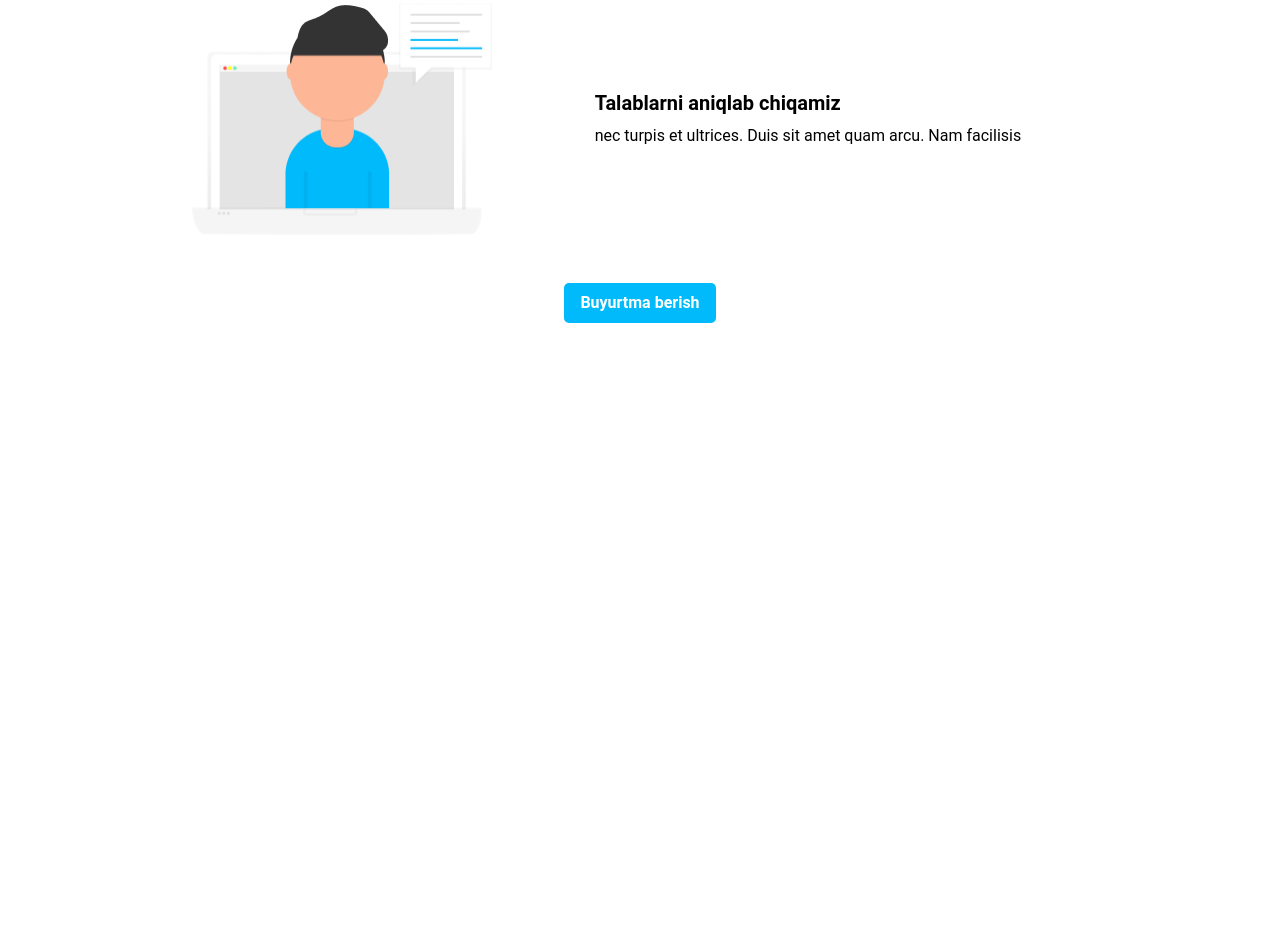
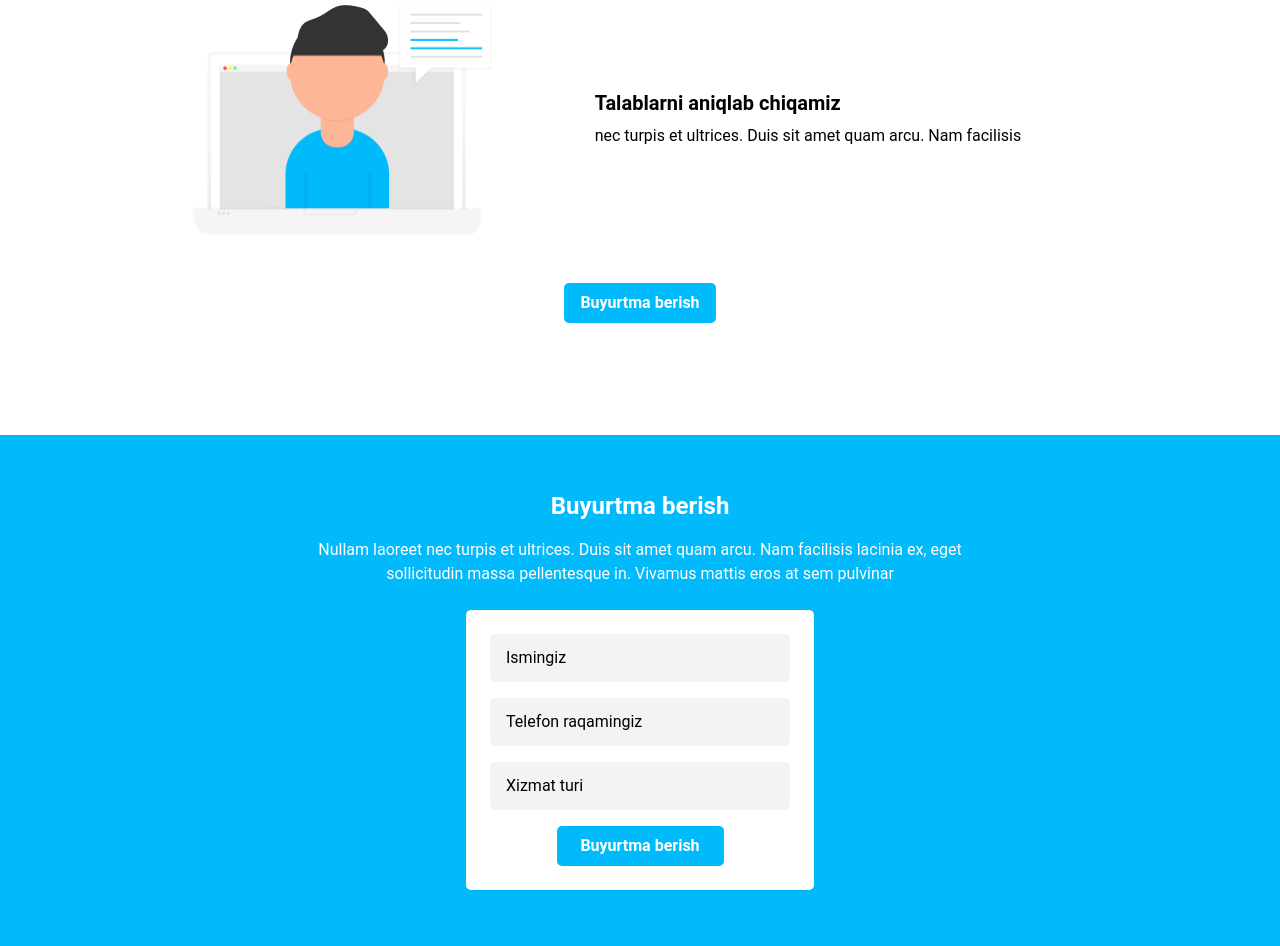
Before and after one commit to akil1me/Pixer, a plain HTML site: page index.html in a window 1280 px wide. Shown: the part 2624-3570 px from the top of the page. Before the commit the page ends 3059 px from the top, so only its background shows below. Drawn offline with Linux system fonts and the light colour scheme.

Commit message:
section-form

```diff
--- a/css/main.css
+++ b/css/main.css
@@ -280,3 +280,65 @@ main {
   display: flex;
   justify-content: center;
 }
+
+.section-form {
+  padding: 56px 0;
+  background-color: #00BAFC;
+}
+
+.form-texts {
+  width: 719px;
+  margin: 0 auto;
+}
+
+.form-texts h5 {
+  font-style: normal;
+  font-weight: 700;
+  font-size: 24px;
+  line-height: 130%;
+  text-align: center;
+  color: #FFFFFF;
+  margin-bottom: 16px;
+}
+
+.form-texts p {
+  font-size: 16px;
+  line-height: 150%;
+  text-align: center;
+  color: #FFFFFF;
+
+}
+
+.form-form {
+  width: 348px;
+  margin: 0 auto;
+  margin-top: 24px;
+  display: flex;
+  flex-direction: column;
+  padding: 24px;
+  background-color: white;
+  border-radius: 5px;
+}
+
+.form-form-input {
+  padding: 16px;
+  margin-bottom: 16px;
+  width: 300px;
+  background: #F3F3F3;
+  border-radius: 5px;
+  outline: none;
+}
+
+
+.form-form-input::placeholder {
+  font-weight: 400;
+  font-size: 16px;
+  line-height: 150%;
+  color: #000000;
+
+}
+
+.button-form {
+  width: 167px;
+  margin: 0 auto;
+}
--- a/index.html
+++ b/index.html
@@ -165,6 +165,33 @@
         </div>
       </div>
     </section>
+    <section class="section-form">
+      <div class="container">
+        <div class="form">
+          <div class="form-texts">
+            <h5>
+              Buyurtma berish
+            </h5>
+            <p>Nullam laoreet nec turpis et ultrices. Duis sit amet quam arcu. Nam facilisis lacinia ex, eget
+              sollicitudin massa pellentesque in. Vivamus mattis eros at sem pulvinar</p>
+          </div>
+          <form class="form-form" action="https://echo.htmlacademy.ru/" method="POST">
+            <input class="form-form-input" type="text" name="user-name" placeholder="Ismingiz" required>
+            <input class="form-form-input" type="tel" name="user-tel" placeholder="Telefon raqamingiz" required>
+            <input class="form-form-input" type="text" name="user-click-list" list="datalist" placeholder="Xizmat turi"
+              required>
+            <datalist id="datalist">
+              <option value="Vebsayt"></option>
+              <option value="Telegram bot"></option>
+              <option value="SMM"></option>
+              <option value="Grafik dizayn"></option>
+              <option value="CRM tizim"></option>
+            </datalist>
+            <button class="tel service button-form" type="submit">Buyurtma berish</button>
+          </form>
+        </div>
+      </div>
+    </section>
   </main>
   <!-- FOOTER -->
 
```
